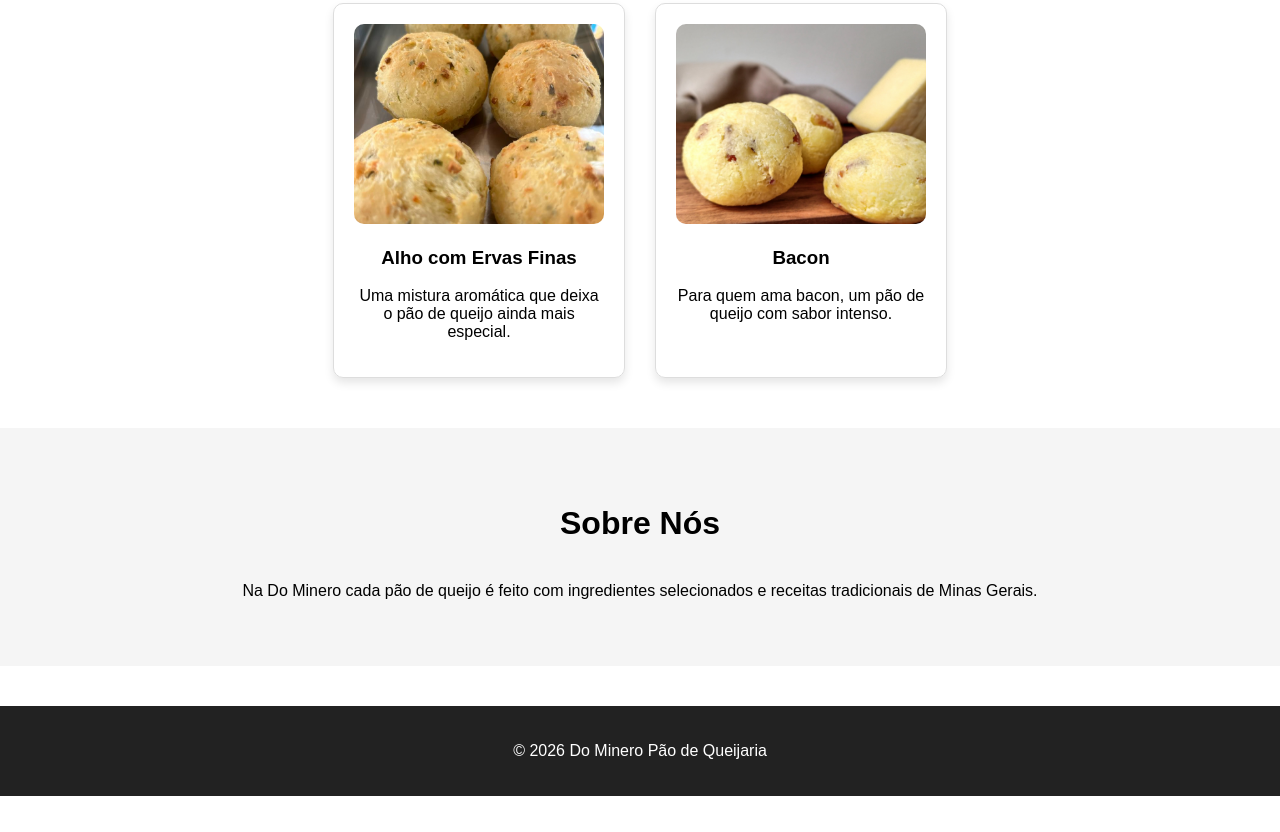
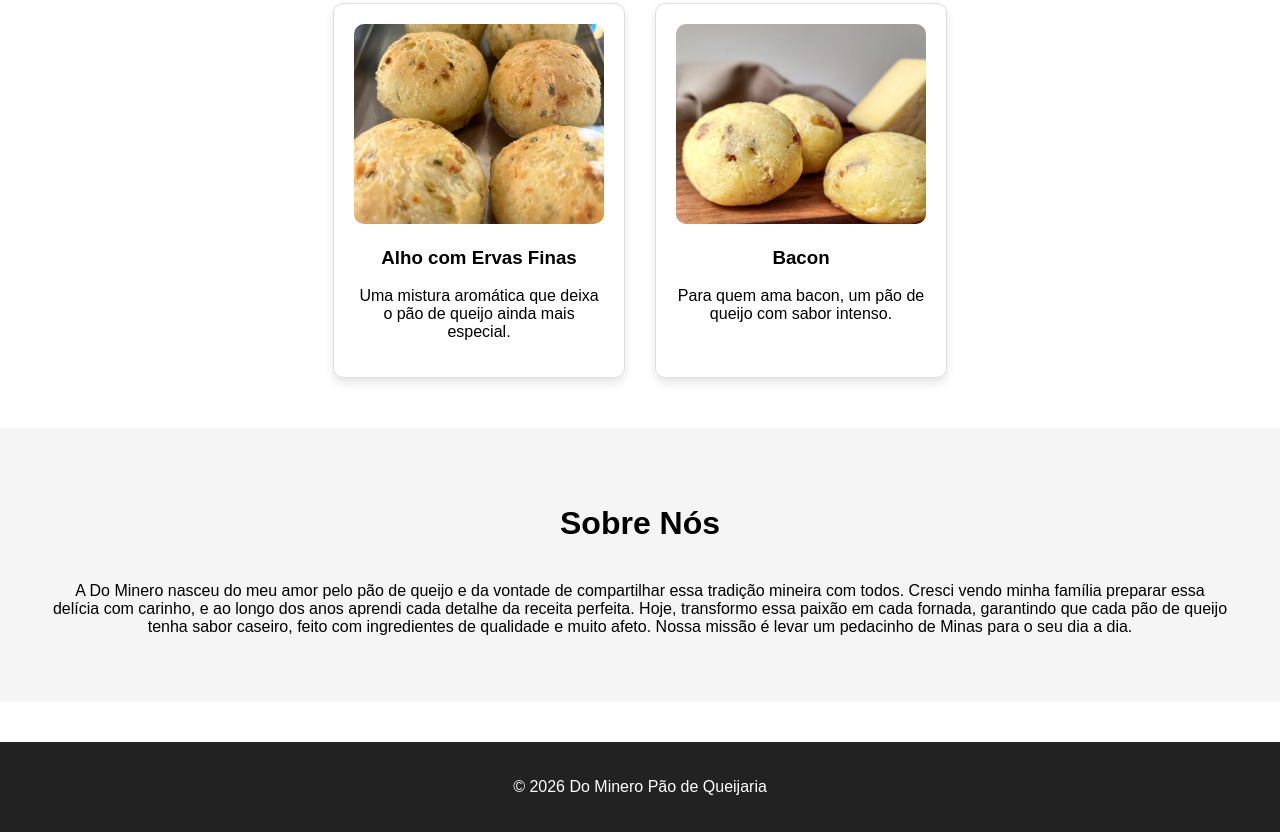
Before and after one commit to Luisfelipel-dev/do-minero-site, a plain HTML site: page index.html in a window 1280 px wide. Shown: the part 1396-2228 px from the top of the page. Before the commit the page ends 2192 px from the top, so only its background shows below. Drawn offline with Linux system fonts and the light colour scheme.

Commit message:
atualização

```diff
--- a/index.html
+++ b/index.html
@@ -63,8 +63,11 @@
     <!-- SOBRE -->
     <section class="sobre">
         <h2>Sobre Nós</h2>
-        <p>Na Do Minero cada pão de queijo é feito com ingredientes selecionados e receitas tradicionais de Minas
-            Gerais.</p>
+        <p>A Do Minero nasceu do meu amor pelo pão de queijo e da vontade de compartilhar essa tradição mineira com
+            todos. Cresci vendo minha família preparar essa delícia com carinho, e ao longo dos anos aprendi cada
+            detalhe da receita perfeita. Hoje, transformo essa paixão em cada fornada, garantindo que cada pão de queijo
+            tenha sabor caseiro, feito com ingredientes de qualidade e muito afeto. Nossa missão é levar um pedacinho de
+            Minas para o seu dia a dia.</p>
     </section>
 
     <!-- FOOTER -->
```
Lines whose indentation alone changed are shown as unchanged.
